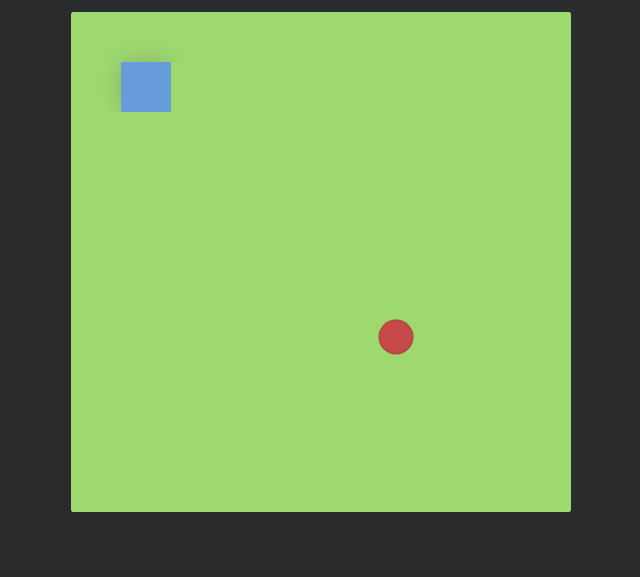
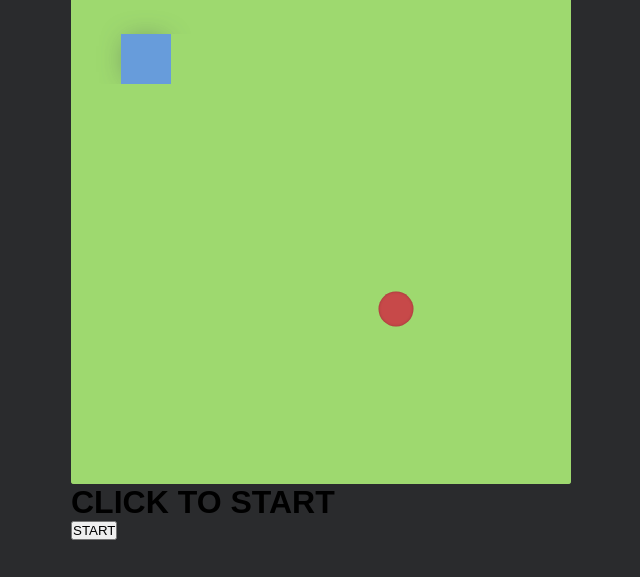
Before and after one commit to CHOLAKKK/snake-game, a plain HTML site: page index.html in a window 1280 px wide. Shown: the part 223-800 px from the top of the page, without its empty margins (319-959 px from the left). Drawn offline with Linux system fonts and the light colour scheme; a web font is replaced by a local one.

Commit message:
Update index.html

```diff
--- a/index.html
+++ b/index.html
@@ -21,6 +21,10 @@
         <span class="score" id="scoreBoard"></span>
         <div class="appWrapper">
           <div id="app"></div>
+          <div class="startGame">
+            <h1>CLICK TO START</h1>
+            <button id="startGame">START</button>
+          </div>
           <div class="endGame">
             <h1>YOU LOST</h1>
             <button id="tryAgain">TRY AGAIN</button>
```
